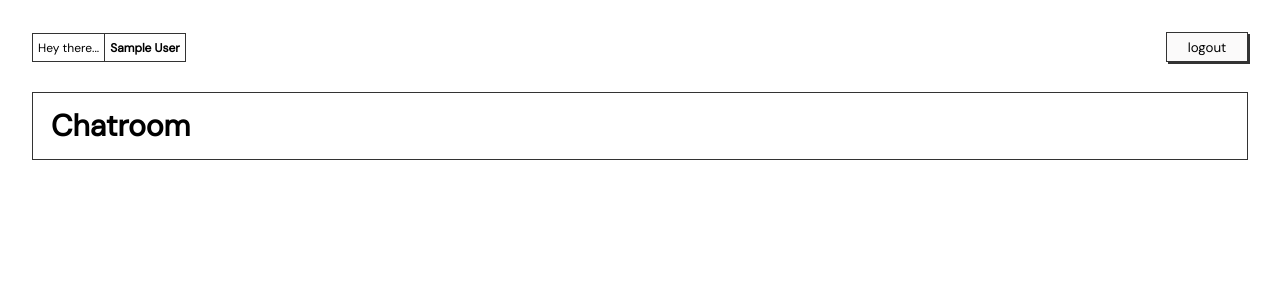
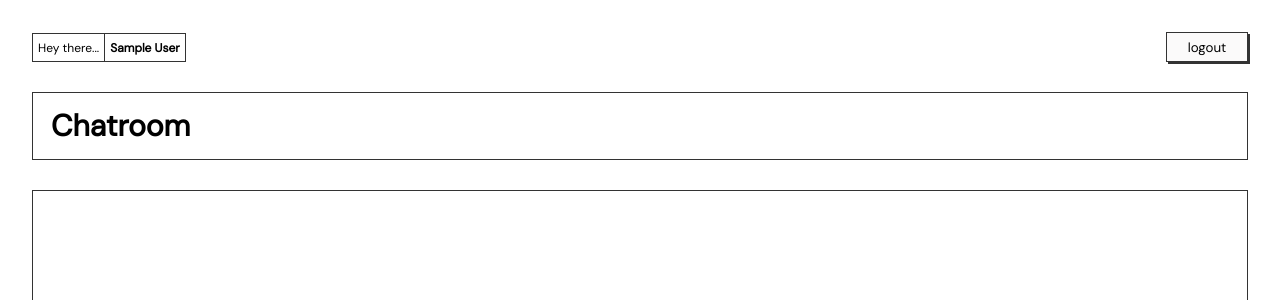
Before and after one commit to adeleke5140/LiveChat, a Vue app: page /chatroom in a window 1280 px wide. Shown: the top 300 px of the page. Built offline with nearby package versions, Linux system fonts and the light colour scheme; no server answers; sample sign-in values are in the browser's storage.

Commit message:
add new component and update chatroom view

```diff
--- /dev/null
+++ b/src/components/NewChatForm.vue
@@ -0,0 +1,72 @@
+<template>
+    <form>
+        <textarea class="text-area" name="chat" id="chat" v-model="message"
+            @keypress.enter.prevent="handleSubmit"></textarea>
+    </form>
+    <ErrorComponent :error="error" />
+    <SuccessComponent :success="success" />
+</template>
+
+<script setup>
+import { ref } from 'vue';
+import delay from '../composables/delay';
+import getUser from '../composables/getUser';
+import useCollection from '../composables/useCollection';
+import { timestamp } from '../firebase/config'
+import ErrorComponent from './ErrorComponent.vue';
+import SuccessComponent from './SuccessComponent.vue';
+
+const message = ref('')
+const { user } = getUser()
+const { addDocument, error } = useCollection('messages')
+
+const success = ref(false)
+//all we are doing is saving all of the chats
+//in a firestore database
+const handleSubmit = async () => {
+    if (user) {
+        const chat = {
+            message: message.value,
+            name: user.value.displayName,
+            createdAt: timestamp
+        }
+        await addDocument(chat)
+        if (!error.value) {
+            success.value = true
+            delay(1000).then(() => success.value = false)
+            message.value = ''
+        }
+    }
+}
+</script>
+
+<style scoped>
+form {
+    padding: 0;
+    border: none;
+}
+
+textarea {
+    border: none;
+    font-family: inherit;
+    width: 100%;
+    max-width: 100%;
+    height: 150px;
+    border: 1px solid #333;
+    resize: none;
+    padding: 10px;
+}
+
+
+.text-area:focus {
+    outline: none
+}
+
+.text-area:focus-visible {
+    outline: 1px solid #333
+}
+
+.text-area:focus:not(:focus-visible) {
+    outline: none;
+}
+</style>
--- /dev/null
+++ b/src/components/SuccessComponent.vue
@@ -0,0 +1,38 @@
+<template>
+    <Transition name="fade">
+        <div v-if="success">
+            <p class="success-message">Message Posted!</p>
+        </div>
+    </Transition>
+</template>
+
+<script setup>
+const props = defineProps(['success'])
+</script>
+
+<style scoped>
+div {
+    margin-top: -1em;
+    border: 1px solid #333;
+    padding: .5em;
+}
+
+.success-message {
+    font-size: var(--font-size-smaller);
+    font-weight: bold;
+}
+
+.fade-enter-active {
+    transition: all 0.3s ease-out;
+}
+
+.fade-leave-active {
+    transition: all 0.8s cubic-bezier(1, 0.5, 0.8, 1);
+}
+
+.fade-enter-from,
+.fade-leave-to {
+    transform: translateX(20px);
+    opacity: 0;
+}
+</style>
--- a/src/views/ChatRoom.vue
+++ b/src/views/ChatRoom.vue
@@ -2,12 +2,14 @@
     <div>
         <Navbar />
         <h1 class="container heading">Chatroom</h1>
+        <NewChatForm />
     </div>
 
 </template>
 
 <script setup>
 import Navbar from '../components/Navbar.vue';
+import NewChatForm from '../components/NewChatForm.vue';
 
 </script>
 
```
